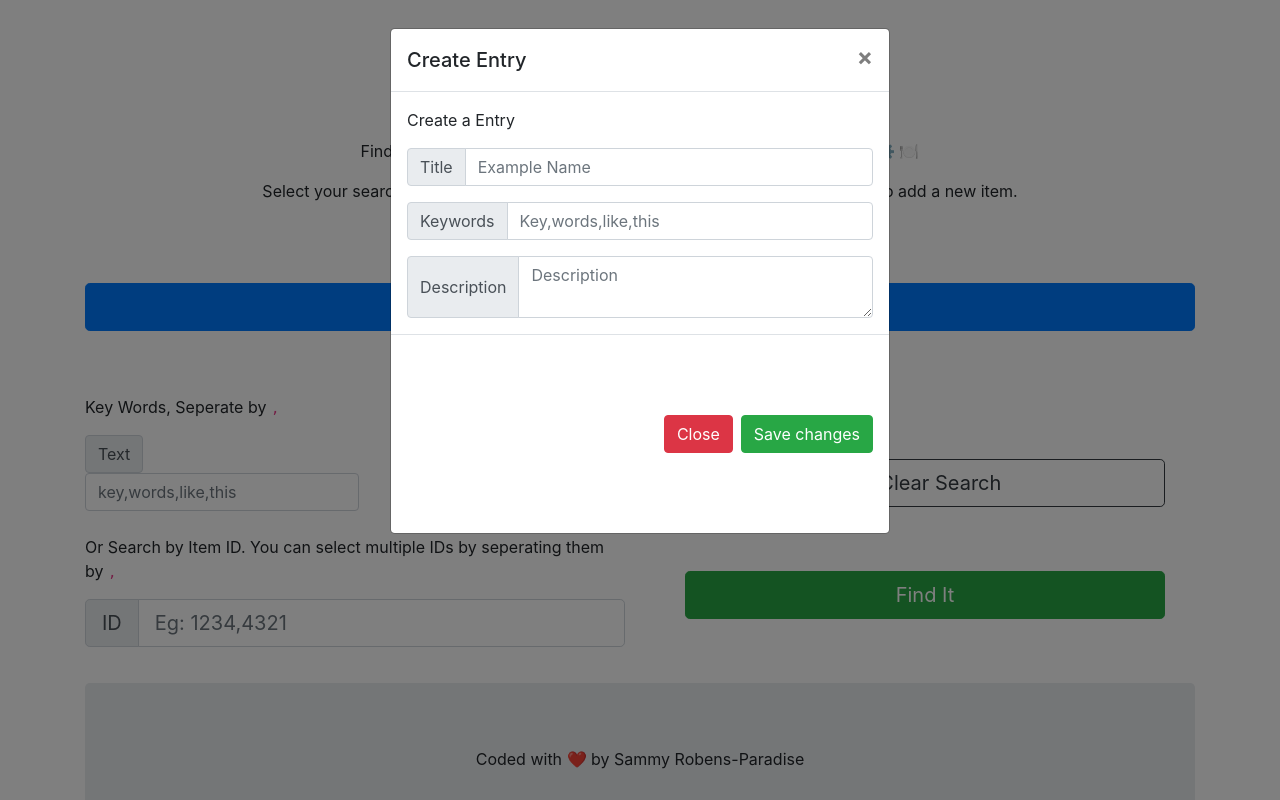
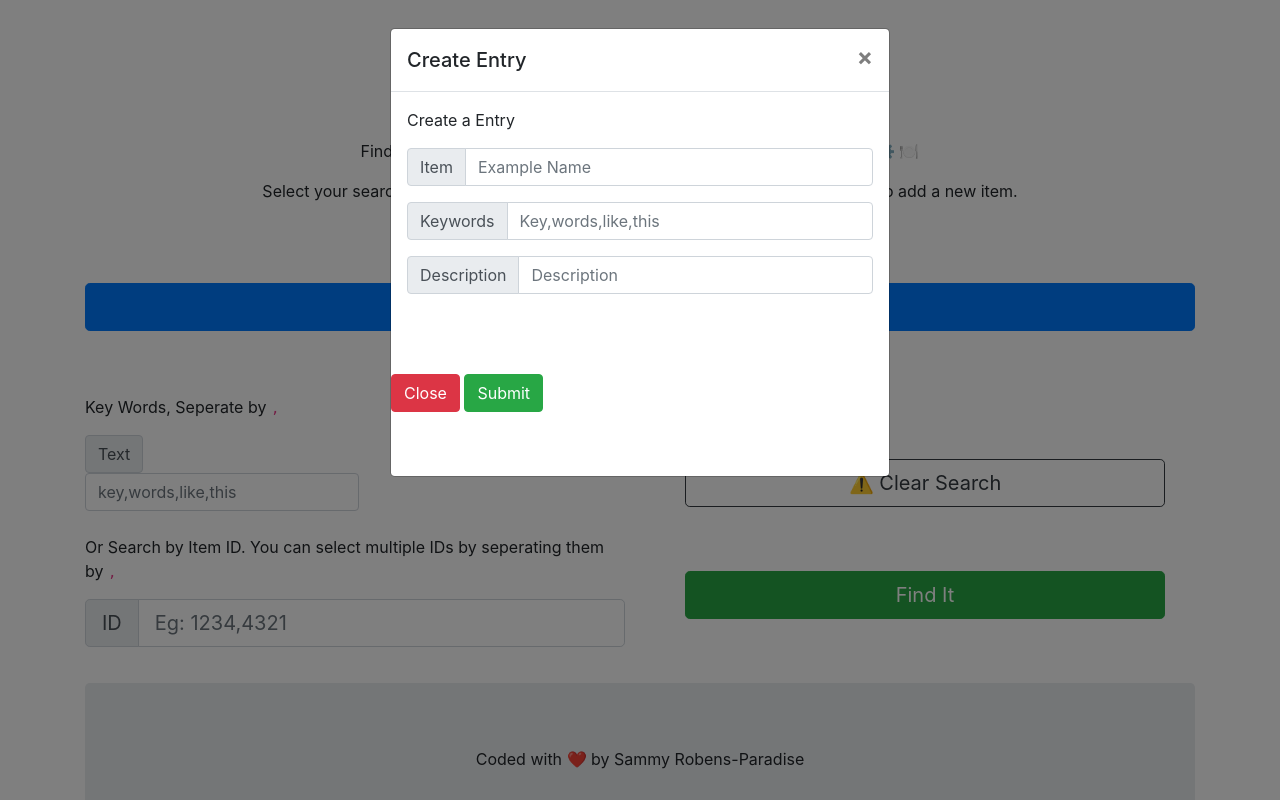
Before and after one commit to SammyRobensParadise/findit-app, a PHP site: page /findit.php in a window 1280 px wide, after a click on "Create". Run offline with PHP 8.4, Linux system fonts and the light colour scheme.

Commit message:
began implementing insert query

```diff
--- a/findit.php
+++ b/findit.php
@@ -80,7 +80,7 @@
                 aria-hidden="true">
                 <div class="modal-dialog" role="document">
                     <div class="modal-content">
-                <form>
+                        <form action="insert.php" method="get">
                             <div class="modal-header">
                                 <h5 class="modal-title" id="exampleModalLabel">Create Entry</h5>
                                 <button type="button" class="close" data-dismiss="modal" aria-label="Close">
@@ -92,10 +92,10 @@
                                 <p>Create a Entry</p>
                                 <div class="input-group mb-3">
                                     <div class="input-group-prepend">
-                                <span class="input-group-text" id="basic-addon1">Title</span>
+                                        <span class="input-group-text" id="basic-addon1">Item</span>
                                     </div>
-                            <input type="text" class="form-control" placeholder="Example Name" aria-label="Username"
-                                aria-describedby="basic-addon1">
+                                    <input type="text" class="form-control" placeholder="Example Name" aria-label="name"
+                                        aria-describedby="basic-addon1" name="item_name_insert">
                                 </div>
                                 <div class="input-group mb-3">
                                     <div class="input-group-prepend">
@@ -108,23 +108,32 @@
                                     <div class="input-group-prepend">
                                         <span class="input-group-text">Description</span>
                                     </div>
-                            <textarea class="form-control" aria-label="With textarea"
-                                placeholder="Description"></textarea>
+                                    <input class="form-control" aria-label="With textarea" placeholder="Description"
+                                        name="item_description_insert">
                                 </div>
                             </div>
-                    <div class="modal-footer">
+
                                 <button type="button" class="btn btn-danger" data-dismiss="modal">Close</button>
-                        <button type="button" class="btn btn-success">Save changes</button>
-                    </div>
+                                <input type="submit" class="btn btn-success" data-dismiss="modal">
+
                         </form>
+
                     </div>
                 </div>
+
             </div>
             <div class="container align-items-center">
                 <div class="jumbotron align-items-center" id="results-container">
                     <p class="align-items-center center">Coded with ❤️ by Sammy Robens-Paradise</p>
+                    <?php
+                        if (isset($_GET['keywords_insert'])) {
+                $keywords_insert = $_GET["keywords_insert"];
+                echo "<p>". $keywords_insert ."</p>";
+                        }
+                ?>
                 </div>
             </div>
+
             <!--Footer-->
             <div class="container">
                 <p id="copyright">Find It ©️ 2019 <code>Version 1.0.1</code></p>
```
Also changed, not shown: insert.php (added, +11 -0 lines). Lines whose indentation alone changed are shown as unchanged.
